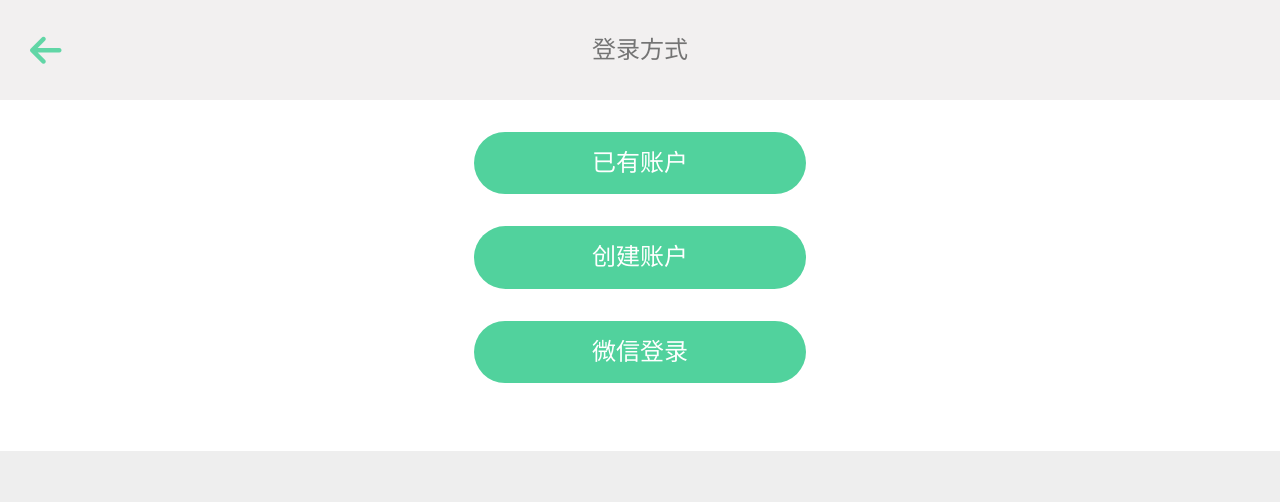
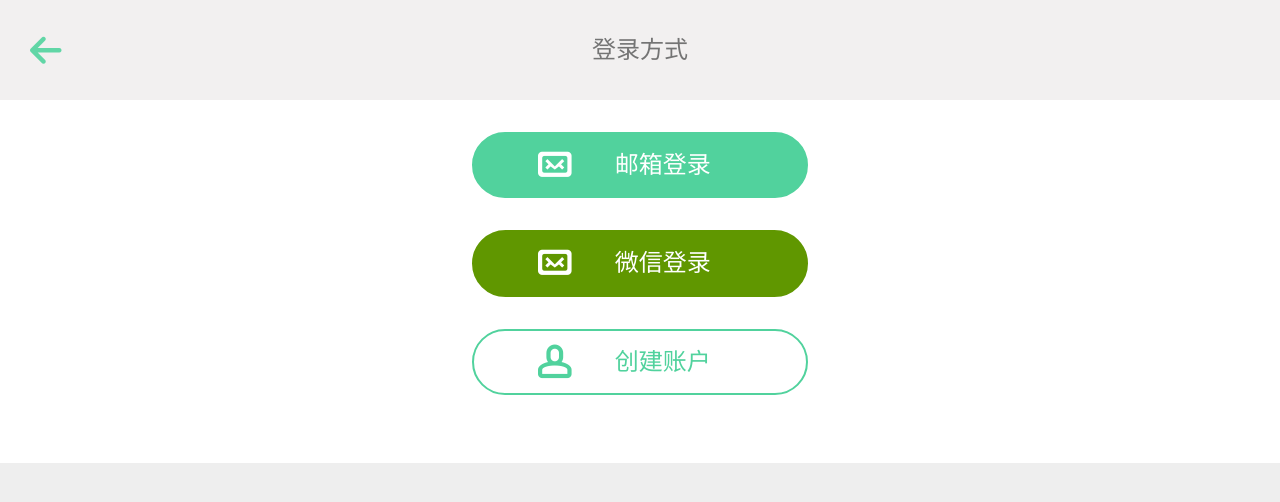
Before and after one commit to AlanGuo/webuy, a plain HTML site: page design/static/m/register.html in a window 1280 px wide. Drawn offline with Linux system fonts and the light colour scheme; files whose address does not match are found by name.

Commit message:
update2015-5-27

```diff
--- a/design/static/m/register.html
+++ b/design/static/m/register.html
@@ -20,9 +20,18 @@
                        <a class="icon-camera" href="#nolink"></a>
                        <img class="avatar hide" src="www/ui/img/global/test_pro2.jpg" alt="">
                    </div> -->
-                  <a class="login-button" href="login.html">已有账户</a>
-                  <a class="login-button" href="sign_up.html">创建账户</a>
-                  <a class="login-button" href="#nolink">微信登录</a>
+                  <a class="login-button user-login" href="login.html">
+                    <i class="icon-email"></i>
+                    邮箱登录
+                  </a>
+                  <a class="login-button wx-login" href="#nolink">
+                    <i class="icon-email"></i>
+                    微信登录
+                  </a>
+                  <a class="login-button new-login" href="sign_up.html">
+                    <i class="icon-account"></i>
+                    创建账户
+                  </a>
                </div>
                <!-- login e -->
 
--- a/design/static/m/www/ui/css/global/global.css
+++ b/design/static/m/www/ui/css/global/global.css
@@ -941,13 +941,34 @@
 	height: 2.6rem;
 	line-height: 2.6rem;
 	border-radius: 2.6rem;
-	background: #51d29d;
-	color:#fff;
 	padding: 0 2.4rem;
 	margin: 1.33rem auto;
 	display: block;
 	text-align: center;
+	color:#fff;
 }
+	.login-button i{
+		float: left;
+		font-size: 1.4rem;
+		width:1.9rem;
+		line-height: 2.6rem;
+		color:#fff;
+	}
+	.login-button i.icon-account{
+		color:#51d29d;
+	}
+	.layer-login .user-login{
+		background: #51d29d;
+		border:2px solid #51d29d;
+	}
+	.layer-login .wx-login{
+		background:#609700;
+		border:2px solid #609700;;
+	}
+	.layer-login .new-login{
+		border:2px solid #51d29d;
+		color:#51d29d;
+	}
 /* ------------------- avatar ------------ */
 .hd-login .avatar{
 	width:3.5rem;
```
